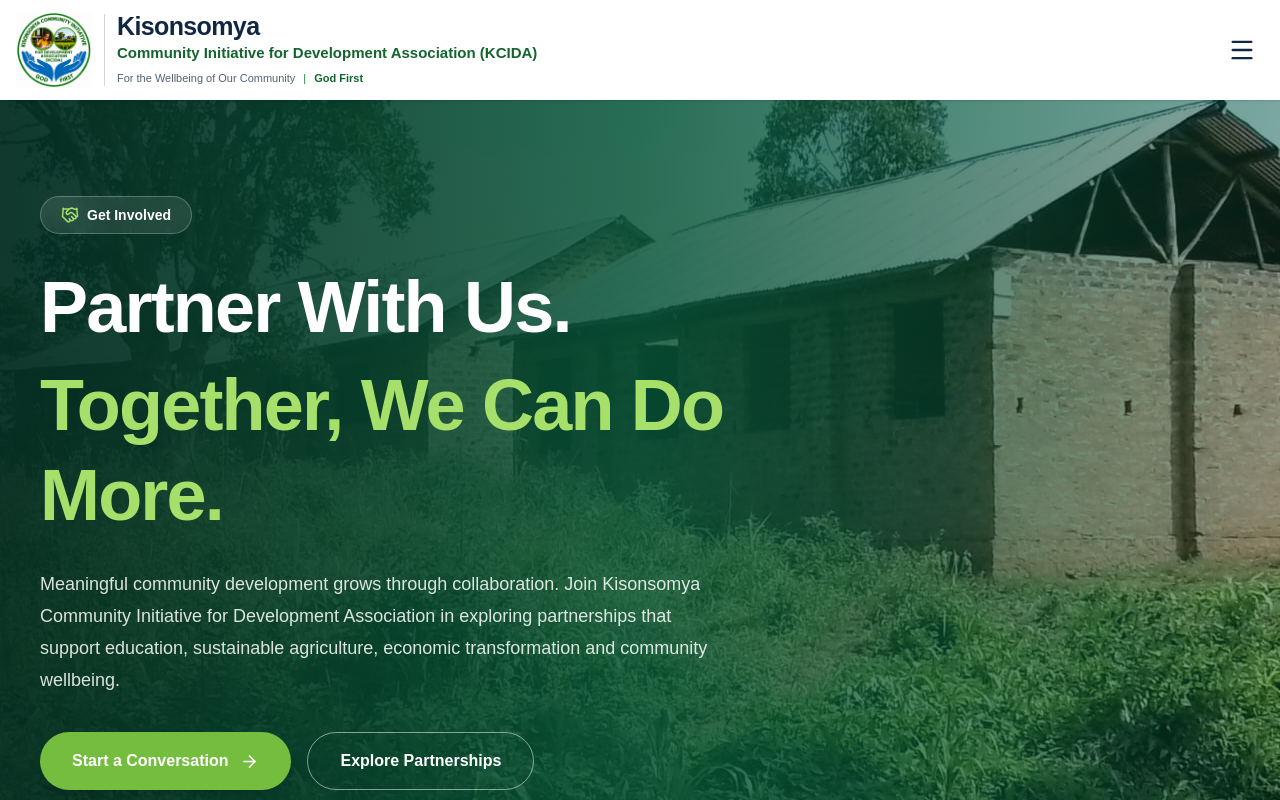
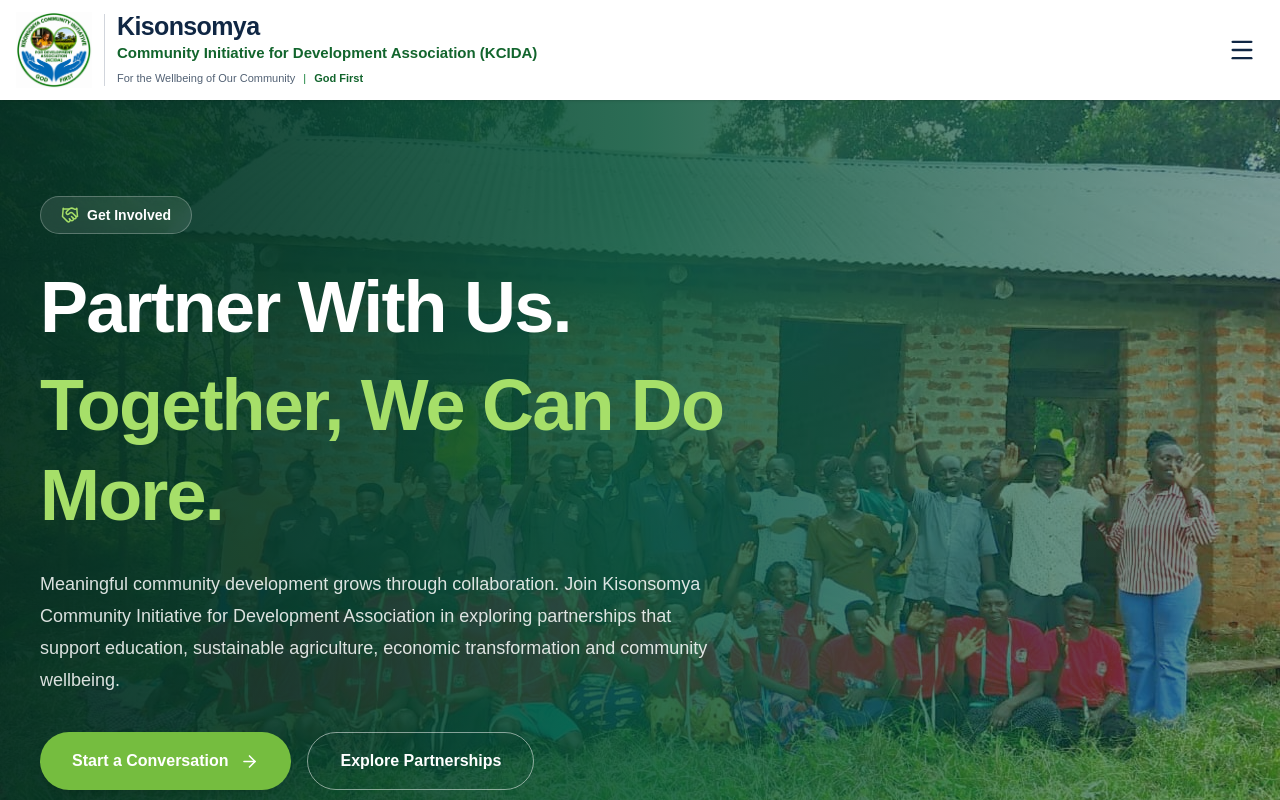
Before and after one commit to matsonemmanuel/Kisonsomya, a React (Vite) app: page /Kisonsomya/partner-with-us in a window 1280 px wide. Shown: the top 800 px of the page. Built offline with nearby package versions, Linux system fonts and the light colour scheme.

Commit message:
partner page updated

```diff
--- a/src/pages/PartnerWithUs.tsx
+++ b/src/pages/PartnerWithUs.tsx
@@ -112,7 +112,7 @@ export default function PartnerWithUs() {
         <div
           className="absolute inset-0 bg-cover bg-center"
           style={{
-            backgroundImage: `url(${publicAsset("Images/comunity1.jpg")})`,
+            backgroundImage: `url(${publicAsset("Images/group.jpg")})`,
           }}
         />
 
```
